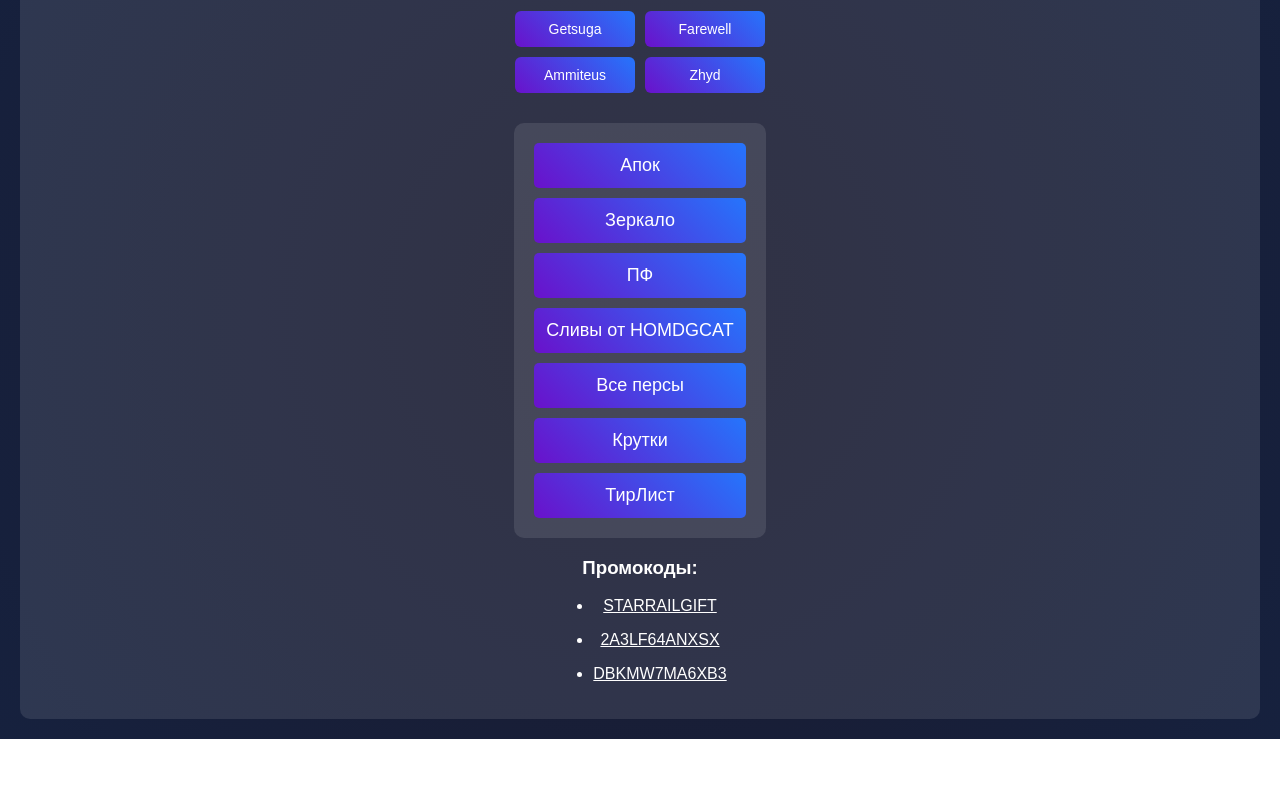
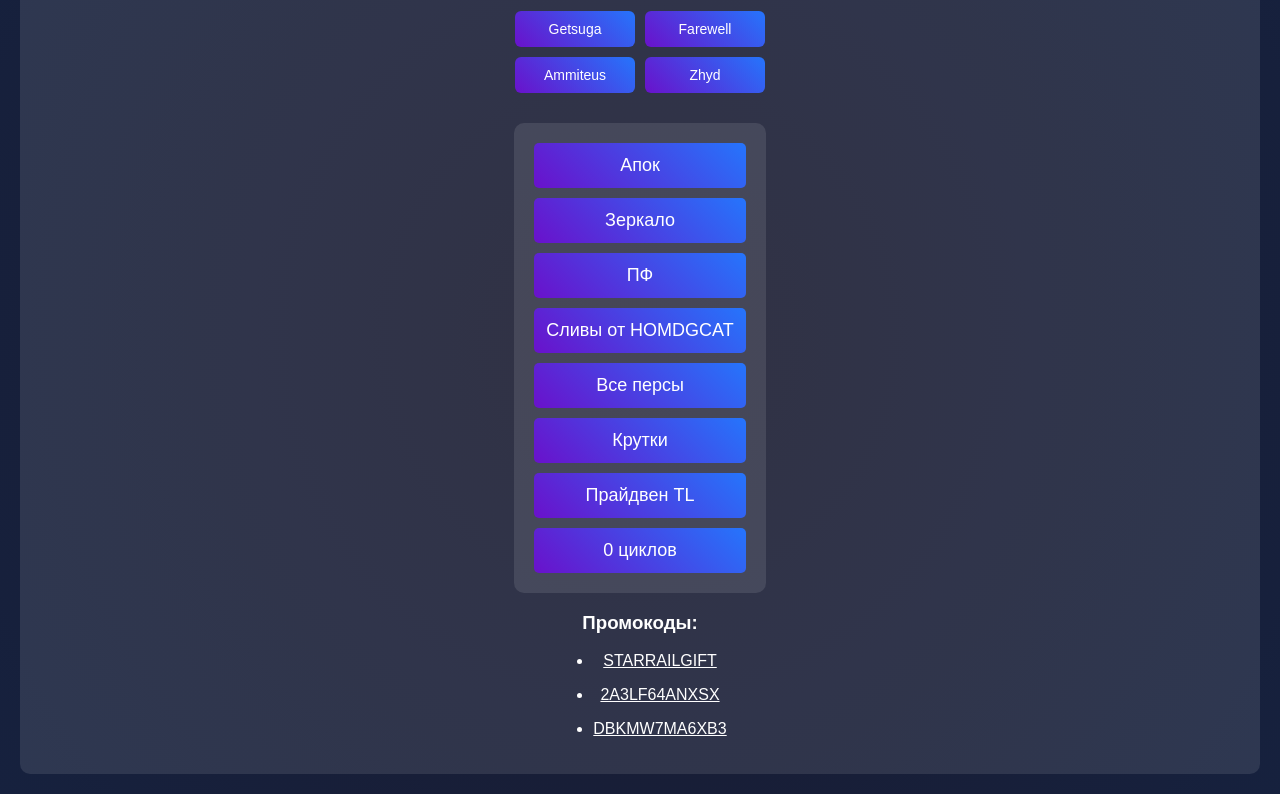
Before and after one commit to Ammite/hsr_websites, a plain HTML site: page index.html in a window 1280 px wide. Shown: the part 119-913 px from the top of the page. Before the commit the page ends 858 px from the top, so only its background shows below. Drawn offline with Linux system fonts and the light colour scheme.

Commit message:
Добавил новый сайт с 0 циклов

```diff
--- a/index.html
+++ b/index.html
@@ -65,6 +65,7 @@
         h1 {
             background: linear-gradient(45deg, #6a11cb, #6a11cb);
             -webkit-background-clip: text;
+            background-clip: text;
             -webkit-text-fill-color: transparent;
         }
         @media (max-width: 600px) {
@@ -118,7 +119,8 @@
             <a class="link-btn" href="https://homdgcat.wiki/sr/future" target="_blank">Сливы от HOMDGCAT</a>
             <a class="link-btn" href="https://starrailstation.com/en/characters" target="_blank">Все персы</a>
             <a class="link-btn" href="https://starrailstation.com/en/warp#char_event" target="_blank">Крутки</a>
-            <a class="link-btn" href="https://www.prydwen.gg/star-rail/tier-list" target="_blank">ТирЛист</a>
+            <a class="link-btn" href="https://www.prydwen.gg/star-rail/tier-list" target="_blank">Прайдвен TL</a>
+            <a class="link-btn" href="https://tuopaimf.com" target="_blank">0 циклов</a>
         </div>
 
         <div id="promocodes-container">
```
